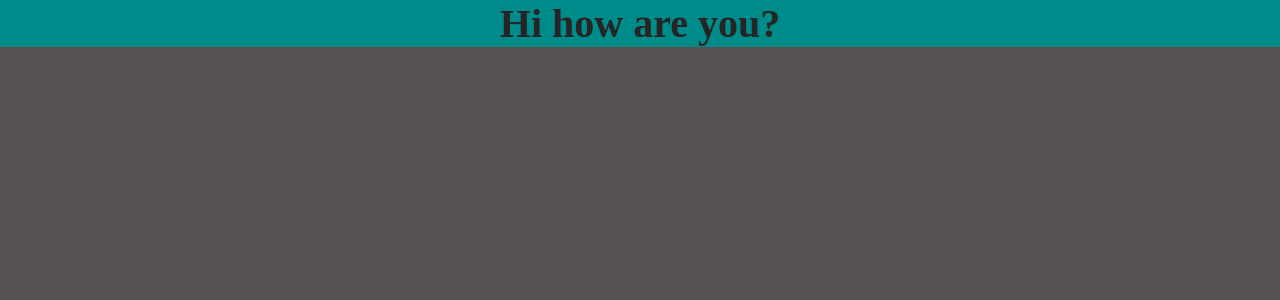
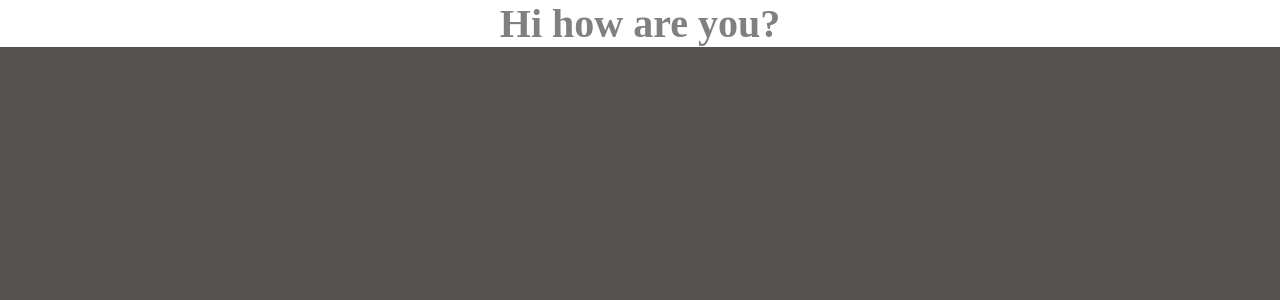
Before and after one commit to AnvarovM/my-os, a Next.js app: page / in a window 1280 px wide. Shown: the top 300 px of the page. Built offline with nearby package versions, Linux system fonts and the light colour scheme.

Commit message:
Use theme color for background

```diff
--- a/styles/components/system/StyledWindow.ts
+++ b/styles/components/system/StyledWindow.ts
@@ -1,7 +1,7 @@
 import styled from 'styled-components';
 
 const StyleWindow = styled.section`
-  background-color: darkcyan;
+  background-color: ${({ theme }) => theme.colors.backgroundColor};
 `;
 
 export default StyleWindow;
--- a/styles/generic/Title.ts
+++ b/styles/generic/Title.ts
@@ -2,7 +2,7 @@
 import styled from 'styled-components';
 
 const Title = styled.h1`
-  color: ${({ theme }) => theme.colors.primary};
+  color: ${({ theme }) => theme.colors.window};
   font-size: 2.5em;
   margin-top: 0;
   text-align: center;
--- a/styles/styled.d.ts
+++ b/styles/styled.d.ts
@@ -3,6 +3,7 @@ import 'styled-components';
 declare module 'styled-components' {
   export interface DefaultTheme {
     colors: {
+      backgroundColor: string;
       primary: string;
       window: string;
     };
--- a/styles/themes.ts
+++ b/styles/themes.ts
@@ -3,7 +3,8 @@ import type { Themes } from 'types/styles/thems';
 const defaultTheme = {
   colors: {
     primary: '#252525',
-    window: '#808080'
+    window: '#808080',
+    backgroundColor: '#fff'
   }
 };
 
```
